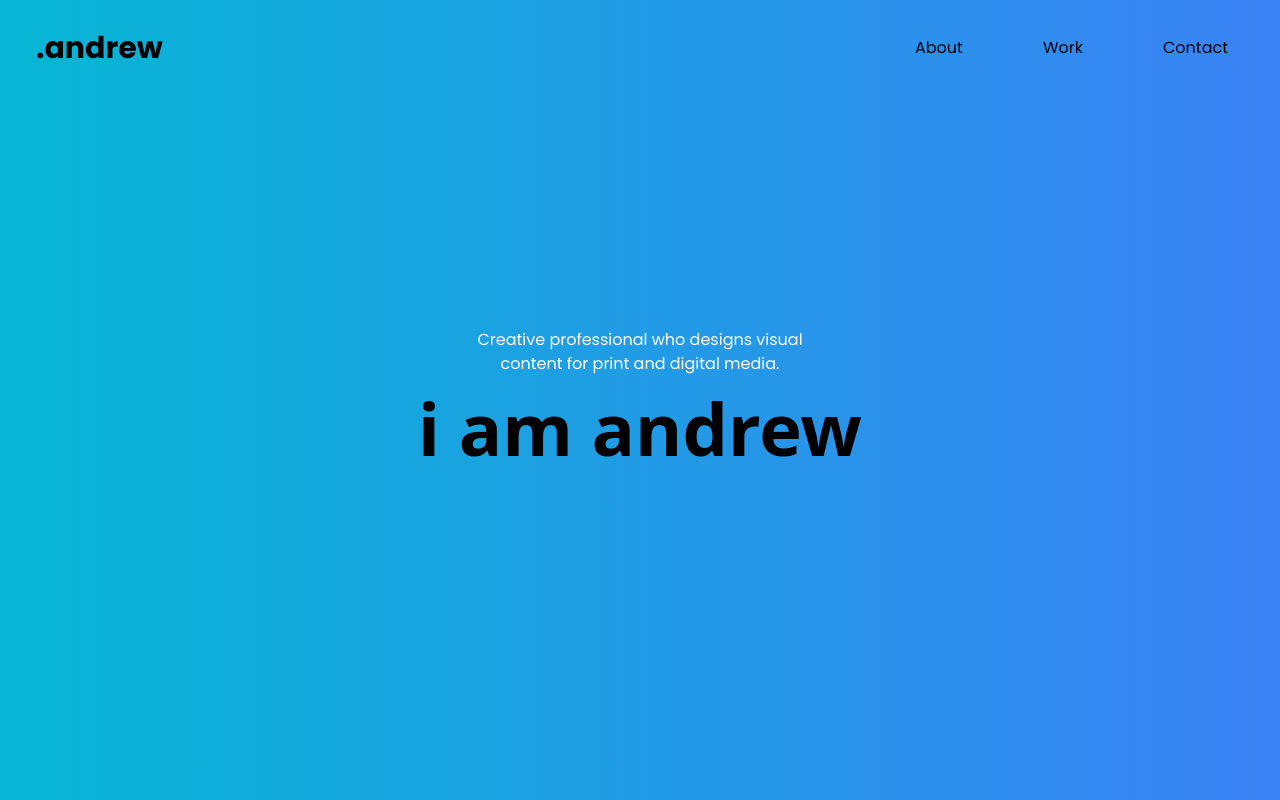
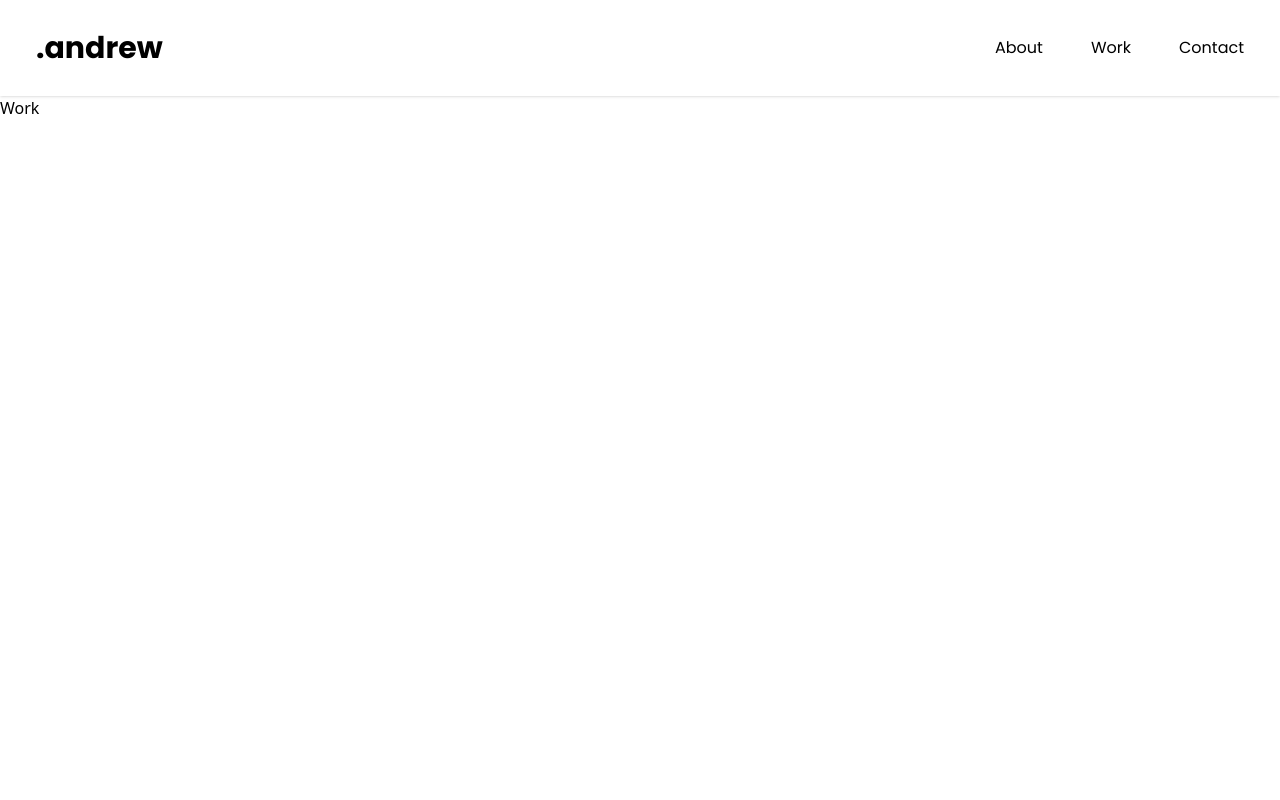
Before and after one commit to AndrewAlllDay/andrewsnyderdesign-react, a React (Create React App) app: page /work in a window 1280 px wide. Shown: the top 800 px of the page. Built offline with nearby package versions, Linux system fonts and the light colour scheme.

Commit message:
Adds React-Router-Dom, Updates Navigation

```diff
--- a/src/App.js
+++ b/src/App.js
@@ -1,31 +1,27 @@
-
-import React from 'react'
-import Hero from './components/hero.jsx';
-import Navbar from './components/Navbar.jsx';
-import { Helmet } from "react-helmet";
-import About from './components/about.jsx'
-import Experience from './components/experience.jsx';
-import Work from './components/work.jsx';
-import Footer from './components/footer.jsx';
+import React, { useState } from 'react';
+import { BrowserRouter, Routes, Route } from 'react-router-dom';
+import Home from './Pages/Home';
+import About from './Pages/About';
+import Work from './Pages/Work';
+import Contact from './Pages/Contact';
 
 
-function App() {
-  return (
-    <div>
-      <Helmet>
-        <meta charSet="utf-8" />
-        <title>Andrew Snyder Design</title>
-        <link rel="canonical" href="http://andrewsnyderdesign.com" />
-      </Helmet>
-      <Navbar />
-      <Hero />
-      <About />
-      <Experience />
-      <Work />
-      <Footer />
-    </div>
-  );
-}
 
 
+const App = () => {
+  return (
+    <>
+      <BrowserRouter>
+        <Routes>
+          <Route index element={<Home />} />
+          <Route path="/home" element={<Home />} />
+          <Route path="/about" element={<About />} />
+          <Route path="/work" element={<Work />} />
+          <Route path="/contact" element={<Contact />} />
+        </Routes>
+      </BrowserRouter>
+    </>
+  );
+};
+
 export default App;
--- /dev/null
+++ b/src/Pages/About.js
@@ -0,0 +1,11 @@
+import Nav from '../components/Navbar.jsx'
+import Work from '../components/work.jsx'
+
+export default function About() {
+    return (
+        <div>
+        <Nav />
+        <Work />
+        </div>
+    )
+}
--- /dev/null
+++ b/src/Pages/Contact.js
@@ -0,0 +1,11 @@
+import Nav from '../components/Navbar.jsx'
+import Hero from '../components/hero.jsx'
+
+export default function Contact() {
+    return (
+        <>
+        <Nav />
+        <h1>Gallery</h1>
+        </>
+    )
+}
--- /dev/null
+++ b/src/Pages/Home.js
@@ -0,0 +1,29 @@
+import React, { useState } from 'react'
+import { RiMenu3Line } from "react-icons/ri";
+import { RiCloseLargeLine } from "react-icons/ri";
+import Navbar from '../components/Navbar.jsx';
+import Hero from '../components/hero.jsx';
+import { Helmet } from "react-helmet";
+import About from '../components/about.jsx';
+import Experience from '../components/experience.jsx';
+
+const Home = () => {
+    return (
+    <div>
+        <Helmet>
+        <meta charSet="utf-8" />
+        <title>Andrew Snyder Design</title>
+        <link rel="canonical" href="http://andrewsnyderdesign.com" />
+      </Helmet>
+        <Navbar />
+        <Hero />
+        <About />
+        <Experience />
+
+    </div>
+    )
+
+
+  };
+
+  export default Home;
--- /dev/null
+++ b/src/Pages/Work.js
@@ -0,0 +1,11 @@
+import Nav from '../components/Navbar.jsx'
+import Hero from '../components/hero.jsx'
+
+export default function Work() {
+    return (
+        <>
+        <Nav />
+        <h1>Work</h1>
+        </>
+    )
+}
--- a/src/components/Navbar.jsx
+++ b/src/components/Navbar.jsx
@@ -1,6 +1,7 @@
 import React, { useState } from 'react'
 import { RiMenu3Line } from "react-icons/ri";
 import { RiCloseLargeLine } from "react-icons/ri";
+import { Link } from "react-router-dom";
 
 
 const Navbar = () => {
@@ -12,11 +13,17 @@ const Navbar = () => {
   return (
     <div className='shadow w-full bg-white'>
       <div className='text-black flex justify-between items-center h-24 max-w-[1240px] mx-auto px-4 font-Poppins'>
-        <h1 className='w-full text-3xl font-bold'>.andrew</h1>
+        <h1 className='w-full text-3xl font-bold'><Link exact to="/">.andrew</Link></h1>
         <ul className='hidden md:flex text-black space-x-12 font-Poppins'>
-          <li className='p-4 hover:text-white'><a href='.'>About</a></li>
-          <li className='p-4 hover:text-white'><a href='/s'>Work</a></li>
-          <li className='p-4 hover:text-white'><a href='/'>Contact</a></li>
+            <li>
+              <Link exact to="/about">About</Link>
+            </li>
+            <li>
+              <Link exact to="/work">Work</Link>
+            </li>
+            <li>
+              <Link exact to="/contact">Contact</Link>
+            </li>
         </ul>
 
         {/*Mobile Menu Button*/}
@@ -26,11 +33,17 @@ const Navbar = () => {
 
         {/*Mobile Menu Items*/}
         <div className={nav ? 'fixed left-0 top-0 w-[60%] h-full border-r border-r-gray-900 bg-gray-50 ease-in-out duration-500' : 'fixed left-[-100%]'}>
-          <h1 className='w-full text-3xl font-bold m-4 font-Poppins'>.andrew</h1>
+          <h1 className='w-full text-3xl font-bold m-4 font-Poppins'><Link exact to="/">.andrew</Link></h1>
           <ul className='uppercase p-4 font-Poppins'>
-            <li className='p-4 border-b'><a href='/'>About</a></li>
-            <li className='p-4 border-b'><a href='/'>Work</a></li>
-            <li className='p-4'><a href='/'>Contact</a></li>
+          <li>
+              <Link exact to="/about">About</Link>
+            </li>
+            <li>
+              <Link exact to="/work">Work</Link>
+            </li>
+            <li>
+              <Link exact to="/contact">Contact</Link>
+            </li>
           </ul>
         </div>
       </div>
--- a/src/components/Pages/gallery.js
+++ /dev/null
@@ -1 +0,0 @@
-//Gallery.js
--- a/tailwind.config.js
+++ b/tailwind.config.js
@@ -1,6 +1,8 @@
 /** @type {import('tailwindcss').Config} */
 module.exports = {
-  content: ["./src/**/*.{js,jsx,ts,tsx}",],
+  content: ["./src/**/*.{js,jsx,ts,tsx}",
+          ["./src/**/*.{js,jsx,ts,tsx}",]
+  ],
   theme: {
 
     extend: {
```
